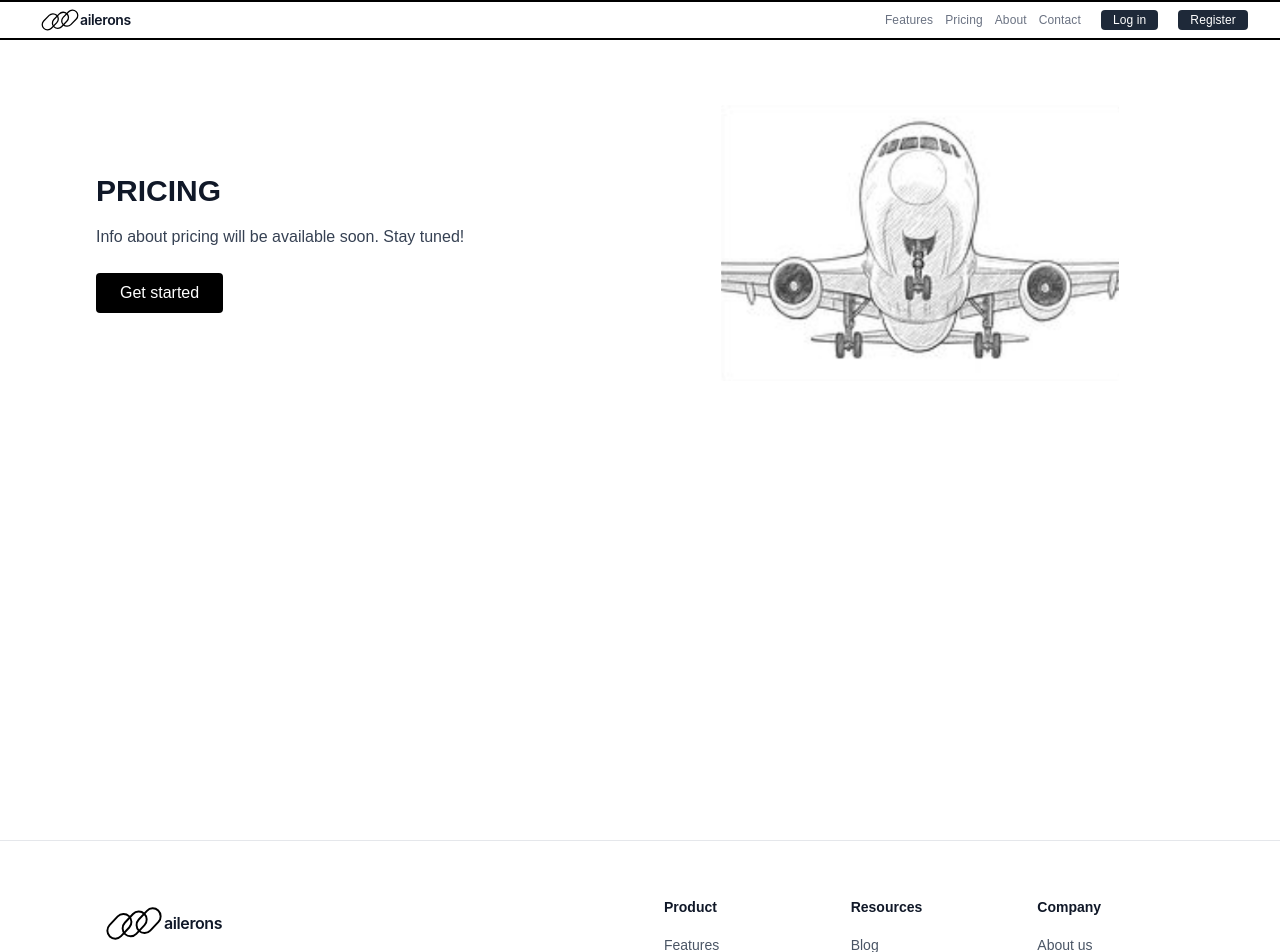
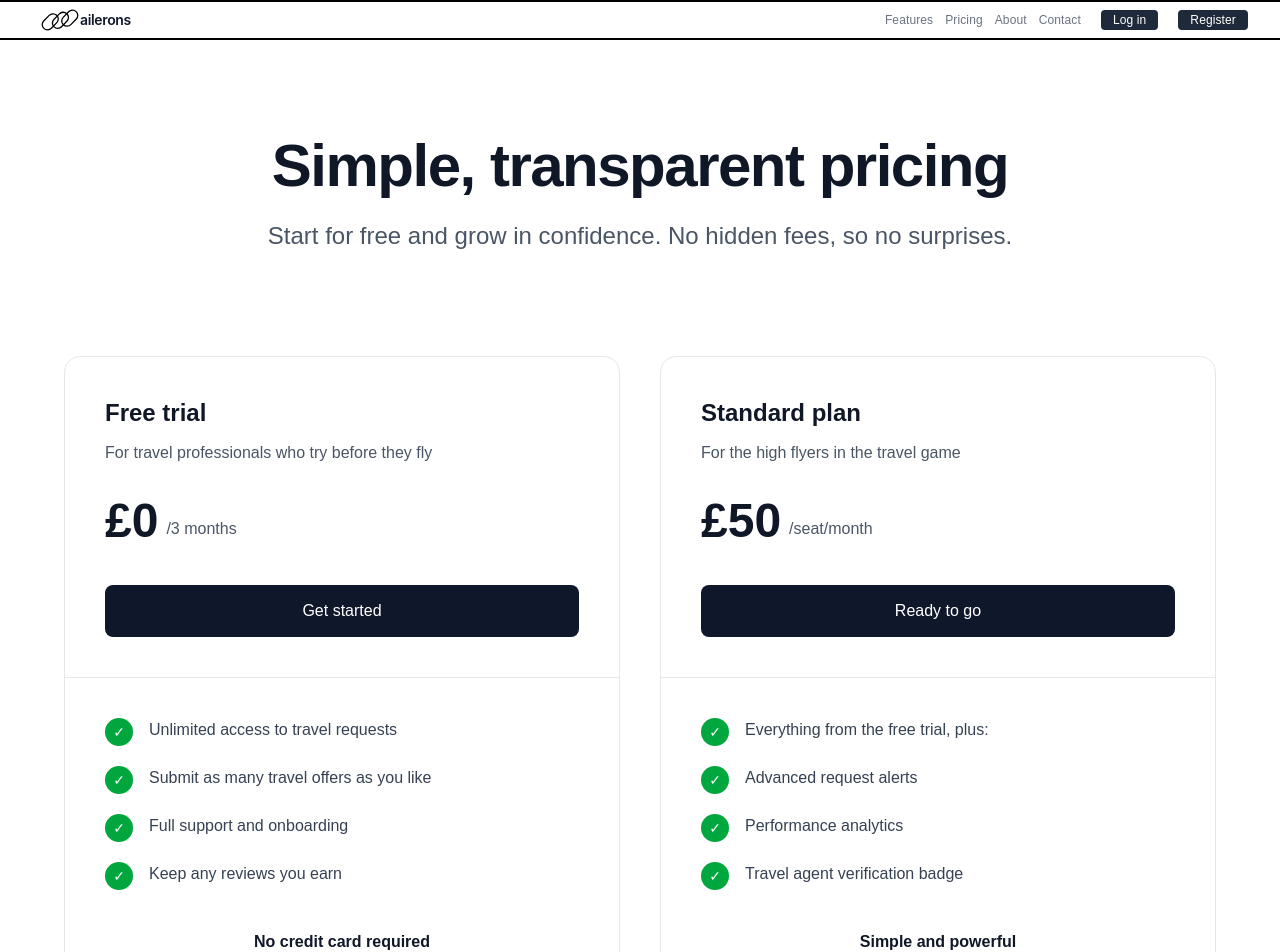
Before and after one commit to ailerons-cantab/ailerons-web, a Next.js app: page /home/pricing in a window 1280 px wide. Shown: the top 952 px of the page. Built offline with nearby package versions, Linux system fonts and the light colour scheme; no server answers.

Commit message:
feat: final static pages - pricing

```diff
--- a/src/app/(main)/home/pricing/page.tsx
+++ b/src/app/(main)/home/pricing/page.tsx
@@ -1,19 +1,124 @@
 "use client";
 
-import Image from "next/image";
+import Link from "next/link";
+
+type Plan = {
+    name: string;
+    tagline: string;
+    price: string;
+    period: string;
+    cta: { label: string; href: string };
+    bullets: string[];
+    footnote: string;
+};
+
+const plans: Plan[] = [
+    {
+        name: "Free trial",
+        tagline: "For travel professionals who try before they fly",
+        price: "£0",
+        period: "/3 months",
+        cta: { label: "Get started", href: "/auth/signup" },
+        bullets: [
+            "Unlimited access to travel requests",
+            "Submit as many travel offers as you like",
+            "Full support and onboarding",
+            "Keep any reviews you earn",
+        ],
+        footnote: "No credit card required",
+    },
+    {
+        name: "Standard plan",
+        tagline: "For the high flyers in the travel game",
+        price: "£50",
+        period: "/seat/month",
+        cta: { label: "Ready to go", href: "/home/profile" },
+        bullets: [
+            "Everything from the free trial, plus:",
+            "Advanced request alerts",
+            "Performance analytics",
+            "Travel agent verification badge",
+        ],
+        footnote: "Simple and powerful",
+    },
+];
 
 export default function PricingPage() {
+    return (
+        <div className="space-y-16 pb-24">
+            {/* Hero */}
+            <header className="text-center mx-auto pt-24 pb-10">
+                <h1 className="text-4xl sm:text-5xl md:text-6xl font-bold tracking-tight max-w-3xl mx-auto">
+                    Simple, transparent pricing
+                </h1>
 
-    return <div className="min-h-screen bg-white text-gray-900">
-        <main className="max-w-6xl mx-auto grid grid-cols-1 md:grid-cols-2 gap-8 px-8 py-16 items-center">
-            <div>
-                <h1 className="text-3xl font-bold mb-4">PRICING</h1>
-                <p className="text-gray-700 mb-6">Info about pricing will be available soon. Stay tuned!</p>
-                <button className="px-6 py-2 bg-black text-white rounded hover:opacity-90">Get started</button>
+                <p className="mt-6 text-xl sm:text-2xl text-gray-600 max-w-4xl mx-auto">
+                    Start for free and grow in confidence. No hidden fees, so no surprises.
+                </p>
+            </header>
+
+            {/* Plans */}
+            <section className="grid grid-cols-1 lg:grid-cols-2 gap-10 max-w-6xl mx-auto">
+                {plans.map((p) => (
+                    <PlanCard key={p.name} plan={p} />
+                ))}
+            </section>
+        </div>
+    );
+}
+
+function PlanCard({ plan }: { plan: Plan }) {
+    return (
+        <div className="border border-gray-200 rounded-2xl bg-white overflow-hidden">
+            {/* Top */}
+            <div className="p-10">
+                <h2 className="text-2xl font-bold">{plan.name}</h2>
+                <p className="text-gray-600 mt-3">{plan.tagline}</p>
+
+                <div className="mt-8 flex items-end gap-2">
+                    <span className="text-5xl font-bold leading-none">
+                        {plan.price}
+                    </span>
+                    <span className="text-gray-600 pb-1">{plan.period}</span>
+                </div>
+
+                <Link
+                    href={plan.cta.href}
+                    className="mt-10 block w-full rounded-lg bg-slate-900 text-white py-3.5 text-center font-medium hover:opacity-90 transition"
+                >
+                    {plan.cta.label}
+                </Link>
             </div>
-            <div className="flex justify-center">
-                <Image src="/airplane-placeholder.png" alt="airplane" width={400} height={300} className="border rounded" />
+
+            {/* Divider */}
+            <div className="border-t border-gray-200" />
+
+            {/* Features */}
+            <div className="p-10">
+                <ul className="space-y-5">
+                    {plan.bullets.map((b) => (
+                        <li key={b} className="flex items-start gap-4">
+                            <CheckIcon />
+                            <span className="text-gray-700">{b}</span>
+                        </li>
+                    ))}
+                </ul>
+
+                <div className="mt-10 text-center font-semibold">
+                    {plan.footnote}
+                </div>
             </div>
-        </main>
-    </div>
+        </div>
+    );
 }
+
+function CheckIcon() {
+    return (
+        <span
+            className="inline-flex items-center justify-center w-7 h-7 rounded-full bg-green-600 text-white text-sm shrink-0"
+            aria-hidden
+        >
+            ✓
+        </span>
+    );
+}
```
